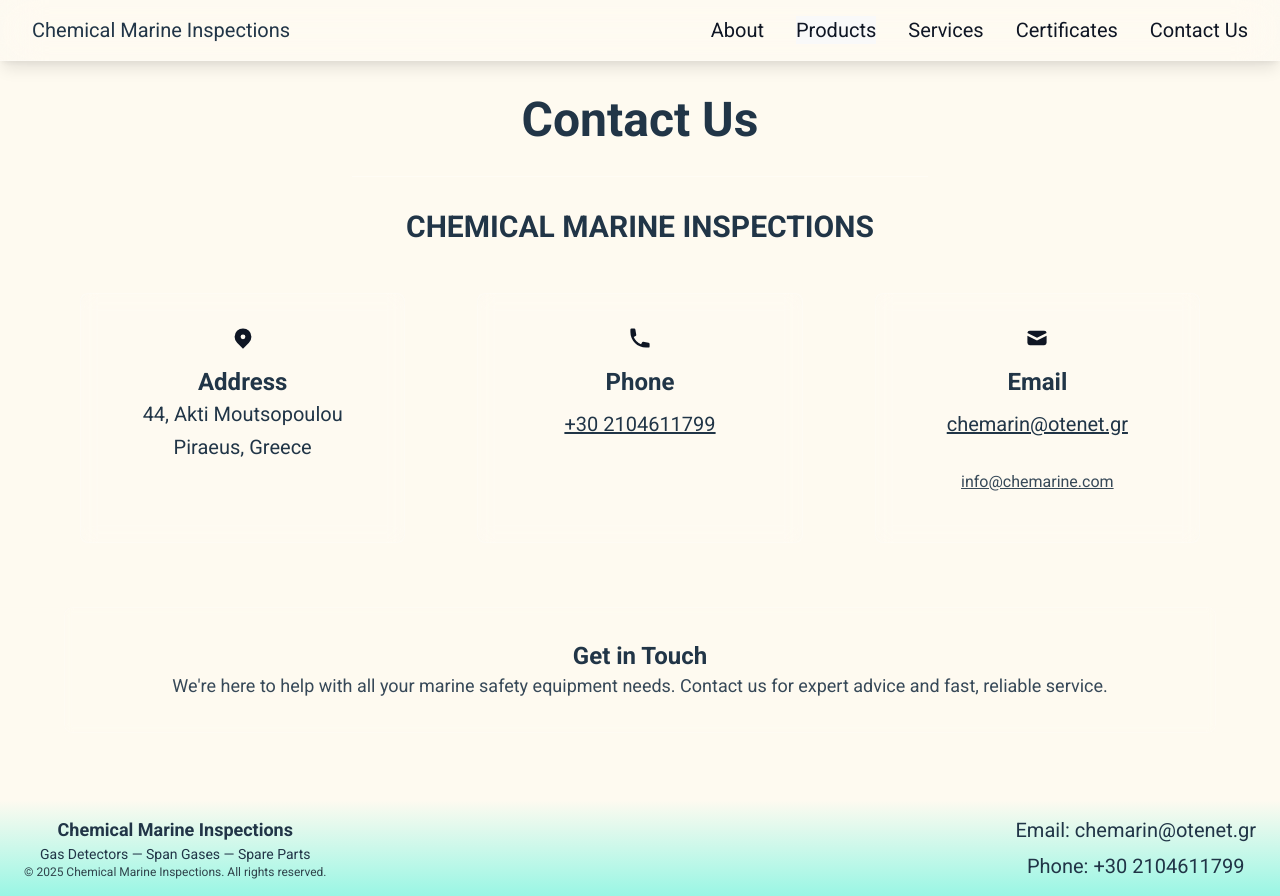
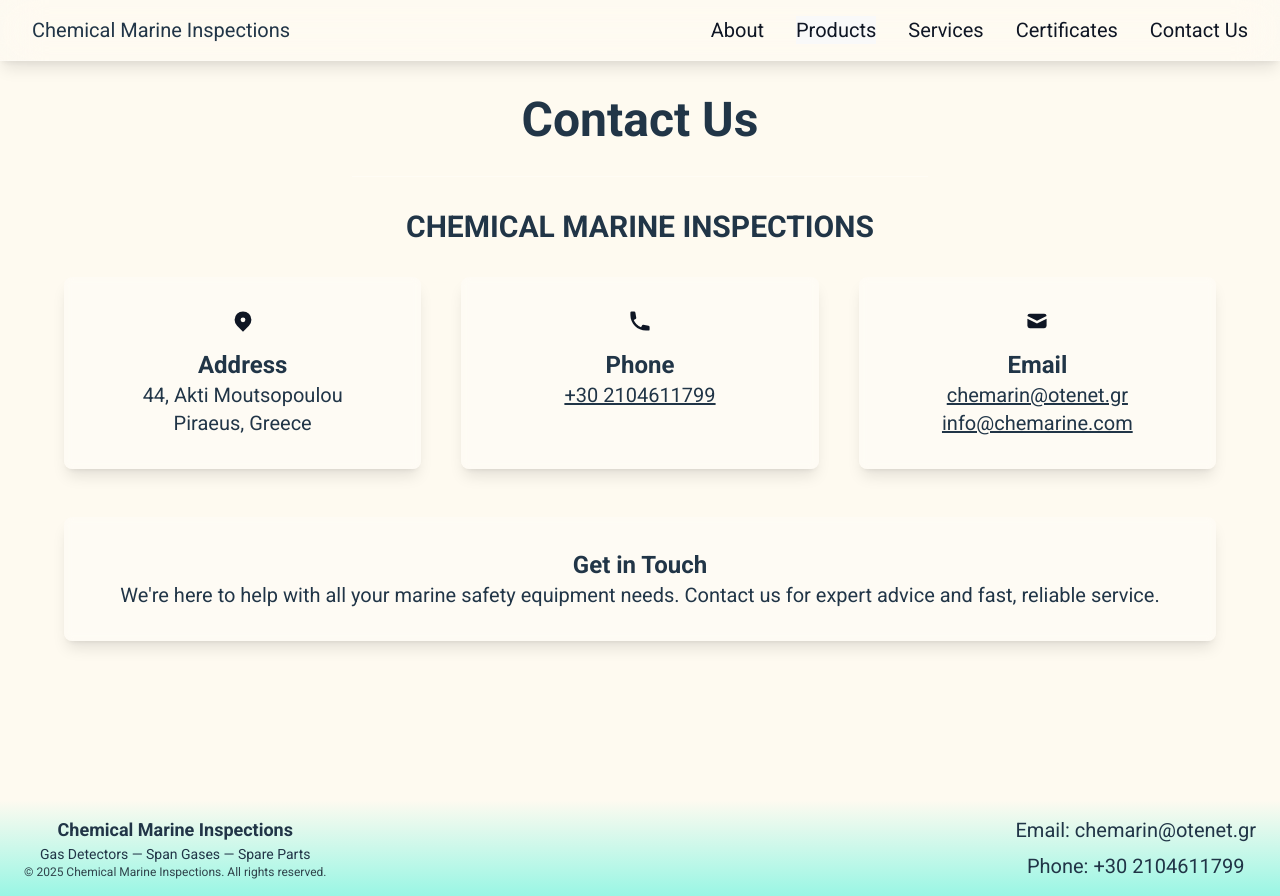
Before and after one commit to Antony-evm/chemarine, a Vue app: page /contact in a window 1280 px wide. Built offline with nearby package versions, Linux system fonts and the light colour scheme.

Commit message:
contact us page

```diff
--- a/src/components/gas_detection_instruments/GasDetectionInstrumentCategory.vue
+++ b/src/components/gas_detection_instruments/GasDetectionInstrumentCategory.vue
@@ -23,7 +23,7 @@ const props = defineProps<{
     <div v-for="(group, groupKey) in props.instruments" :key="groupKey" class="my-4 sm:my-6 md:my-8 w-full">
         <div class="grid grid-cols-1 sm:grid-cols-2 md:grid-cols-3 lg:grid-cols-4 gap-6 justify-items-center">
             <div v-for="(instrument, instKey) in group" :key="instKey"
-                class="flex flex-col items-center w-full max-w-xs">
+                class="content-card flex flex-col items-center w-full max-w-xs p-4 lg:p-6">
                 <div class="flex justify-center items-center h-32 sm:h-36 md:h-40 lg:h-44 w-full">
                     <img :src="instrument.imgPath" :alt="instrument.alt" loading="lazy" class="
                         max-w-full max-h-full object-contain" />
--- a/src/components/utils/ActionButton.vue
+++ b/src/components/utils/ActionButton.vue
@@ -6,7 +6,7 @@ defineProps<{
 </script>
 
 <template>
-    <div class="flex justify-center mt-3 sm:mt-6">
+    <div class="flex justify-center">
         <router-link :to="to" class="button padding" role="button" tabindex="0">
             {{ label }}
         </router-link>
--- a/src/pages/ContactUsPage.vue
+++ b/src/pages/ContactUsPage.vue
@@ -19,56 +19,50 @@ import { ADDRESS, CITY, COUNTRY, PHONE_NO, PRIMARY_EMAIL, SECONDARY_EMAIL, COMPA
 
         <SpaceComponent size="paragraph" />
 
-        <div class="contact-grid gap-y-6 sm:gap-y-8 md:gap-y-10">
-            <div class="w-full">
-                <div class="contact-card">
+        <div class="contact-grid gap-y-6 sm:gap-y-8 md:gap-y-10 items-stretch">
+            <div class="content-card w-full p-4 sm:p-6 md:p-8">
                 <div class="contact-icon">
                     <LocationIcon />
                 </div>
                 <div class="text-center">
                     <h3>Address</h3>
-                        <div class="contact-content">
-                            <p class="leading-relaxed">
+                    <div>
+                        <p>
                             {{ ADDRESS }}<br />
                             {{ CITY + ', ' + COUNTRY }}
                         </p>
                     </div>
                 </div>
             </div>
-            </div>
 
             <!-- Phone Section -->
-            <div class="w-full">
-                <div class="contact-card">
+            <div class="content-card w-full p-4 sm:p-6 md:p-8">
                 <div class="contact-icon">
                     <PhoneIcon />
                 </div>
                 <div class="text-center">
                     <h3>Phone</h3>
-                        <div class="contact-content">
+                    <div>
                         <a href="tel:+302104688245" class="contact-link" aria-label="Call us at {{ PHONE_NO }}">
                             {{ PHONE_NO }}
                         </a>
                     </div>
                 </div>
             </div>
-            </div>
 
             <!-- Email Section -->
-            <div class="w-full">
-                <div class="contact-card">
+            <div class="content-card w-full p-4 sm:p-6 md:p-8">
                 <div class="contact-icon">
                     <EmailIcon />
                 </div>
                 <div class="text-center">
                     <h3>Email</h3>
-                        <div class="contact-content space-y-2">
+                    <div class="block">
                         <a href="mailto:chemarin@otenet.gr" class="contact-link block"
                             aria-label="Send email to primary address">
                             {{ PRIMARY_EMAIL }}
                         </a>
-                            <a href="mailto:info@chemarine.com"
-                                class="contact-link block text-sm sm:text-base opacity-90"
+                        <a href="mailto:info@chemarine.com" class="contact-link block"
                             aria-label="Send email to secondary address">
                             {{ SECONDARY_EMAIL }}
                         </a>
@@ -76,13 +70,12 @@ import { ADDRESS, CITY, COUNTRY, PHONE_NO, PRIMARY_EMAIL, SECONDARY_EMAIL, COMPA
                 </div>
             </div>
         </div>
-        </div>
 
         <!-- Call to Action -->
         <div class="mt-8 sm:mt-10 md:mt-12 text-center">
-            <div class="backdrop-blur-sm rounded-lg p-4 sm:p-6 md:p-8 border border-white/20">
+            <div class="p-4 sm:p-6 md:p-8 content-card">
                 <h3>Get in Touch</h3>
-                <p class="text-sm sm:text-base md:text-lg opacity-90 leading-relaxed">
+                <p>
                     We're here to help with all your marine safety equipment needs.
                     <span class="hidden sm:inline">Contact us for expert advice and fast, reliable service.</span>
                 </p>
@@ -99,89 +92,10 @@ import { ADDRESS, CITY, COUNTRY, PHONE_NO, PRIMARY_EMAIL, SECONDARY_EMAIL, COMPA
     max-width: 56rem;
     margin-left: auto;
     margin-right: auto;
+    align-items: stretch;
 }
 
 
-.contact-card {
-    background-color: rgba(255, 255, 255, 0.1);
-    backdrop-filter: blur(8px);
-    -webkit-backdrop-filter: blur(8px);
-    border-radius: 0.5rem;
-    border: 1px solid rgba(255, 255, 255, 0.2);
-    padding: 1rem;
-    transition: all 0.3s ease;
-}
-
-.contact-card:hover {
-    background-color: rgba(255, 255, 255, 0.15);
-    box-shadow: 0 10px 15px -3px rgba(0, 0, 0, 0.1), 0 4px 6px -2px rgba(0, 0, 0, 0.05);
-    transform: translateY(-2px);
-}
-
-/* Contact Elements */
-.contact-icon {
-    @apply flex justify-center text-graphite mb-3 sm:mb-4
-}
-
-.contact-icon svg {
-    @apply w-5 h-5 sm:w-6 sm:h-6
-}
-
-.contact-label {
-    font-size: 1rem;
-    font-weight: 600;
-    margin-bottom: 0.5rem;
-    color: rgba(255, 255, 255, 0.9);
-    text-transform: uppercase;
-    letter-spacing: 0.05em;
-    text-align: center;
-}
-
-.contact-content {
-    font-size: 0.875rem;
-    line-height: 1.6;
-}
-
-.contact-link {
-    text-decoration: none;
-    transition: color 0.2s ease;
-    cursor: pointer;
-    border-radius: 0.25rem;
-    padding: 0.5rem 0.75rem;
-    min-height: 44px;
-    display: inline-flex;
-    align-items: center;
-    justify-content: center;
-    @apply hover:text-teal-200 underline;
-}
-
-
-.contact-link:focus {
-    outline: 2px solid #93c5fd;
-    /* blue-300 */
-    outline-offset: 2px;
-}
-
-/* Small screens (640px and up) */
-@media (min-width: 640px) {
-    .contact-card {
-        padding: 1.5rem;
-        margin: 1rem;
-    }
-
-    .contact-label {
-        font-size: 1.125rem;
-        margin-bottom: 0.75rem;
-    }
-
-    .contact-content {
-        font-size: 1rem;
-    }
-
-    .contact-link {
-        padding: 0.75rem 1rem;
-    }
-}
 
 /* Medium screens (768px and up) */
 @media (min-width: 768px) {
@@ -190,19 +104,10 @@ import { ADDRESS, CITY, COUNTRY, PHONE_NO, PRIMARY_EMAIL, SECONDARY_EMAIL, COMPA
         grid-template-columns: 1fr;
         gap: 2rem;
         max-width: 72rem;
-        /* 2xl */
     }
 
     .contact-card {
         padding: 2rem;
-    }
-
-    .contact-label {
-        font-size: 1.25rem;
-    }
-
-    .contact-content {
-        font-size: 1.125rem;
     }
 }
 
@@ -212,65 +117,6 @@ import { ADDRESS, CITY, COUNTRY, PHONE_NO, PRIMARY_EMAIL, SECONDARY_EMAIL, COMPA
         display: grid;
         grid-template-columns: repeat(3, 1fr);
         gap: 2.5rem;
-
-        align-items: start;
-    }
-
-    .contact-card {
-        @apply h-[250px] flex flex-col justify-start;
-    }
-}
-
-/* Desktop hover effects */
-@media (hover: hover) {
-    .contact-card:hover {
-        transform: translateY(-4px);
-        box-shadow: 0 20px 25px -5px rgba(0, 0, 0, 0.1), 0 10px 10px -5px rgba(0, 0, 0, 0.04);
-    }
-}
-
-/* High contrast mode support */
-@media (prefers-contrast: high) {
-    .contact-card {
-        border-color: white;
-        background-color: rgba(0, 0, 0, 0.5);
-    }
-
-    .contact-link {
-        color: white;
-        border: 1px solid white;
-    }
-}
-
-/* Reduced motion support */
-@media (prefers-reduced-motion: reduce) {
-
-    .contact-card,
-    .contact-link {
-        transition: none !important;
-    }
-
-    .contact-card:hover {
-        transform: none !important;
-    }
-}
-
-/* Mobile-specific optimizations */
-@media (max-width: 639px) {
-    .contact-content {
-        line-height: 1.6;
-    }
-
-    .contact-link {
-        padding: 0.75rem 1rem;
-        min-height: 44px;
-        width: 100%;
-        margin: 0.25rem 0;
-    }
-
-    /* Larger touch targets for mobile */
-    .contact-card {
-        margin-bottom: 1rem;
     }
 }
 </style>
--- a/src/styles.css
+++ b/src/styles.css
@@ -90,6 +90,23 @@ a {
   @apply overflow-x-auto border-x border-b border-white/30 rounded-lg hidden sm:block;
 }
 
+.content-card {
+  @apply bg-white/30 shadow-lg transition-transform hover:-translate-y-1 backdrop-blur-sm rounded-lg;
+}
+
+.contact-icon {
+  @apply flex justify-center text-graphite mb-3 sm:mb-4;
+}
+
+.contact-icon svg {
+  @apply w-5 h-5 sm:w-6 sm:h-6;
+}
+
+.contact-link {
+  transition: color 0.2s ease;
+  @apply hover:text-teal-200 underline items-center justify-center inline-flex cursor-pointer;
+}
+
 @media (prefers-color-scheme: light) {
   :root {
     color: #213547;
```
Lines whose indentation alone changed are shown as unchanged.
